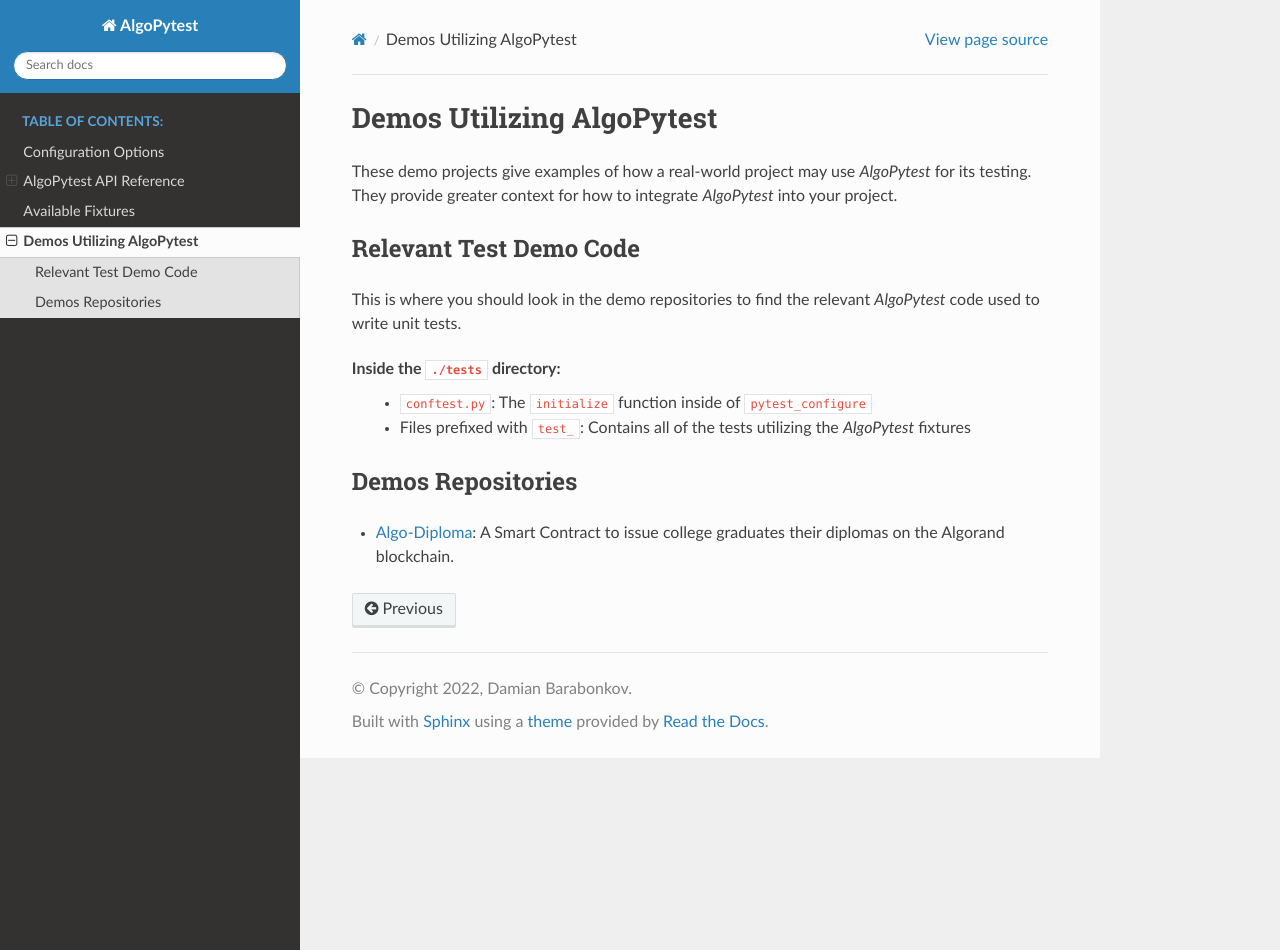
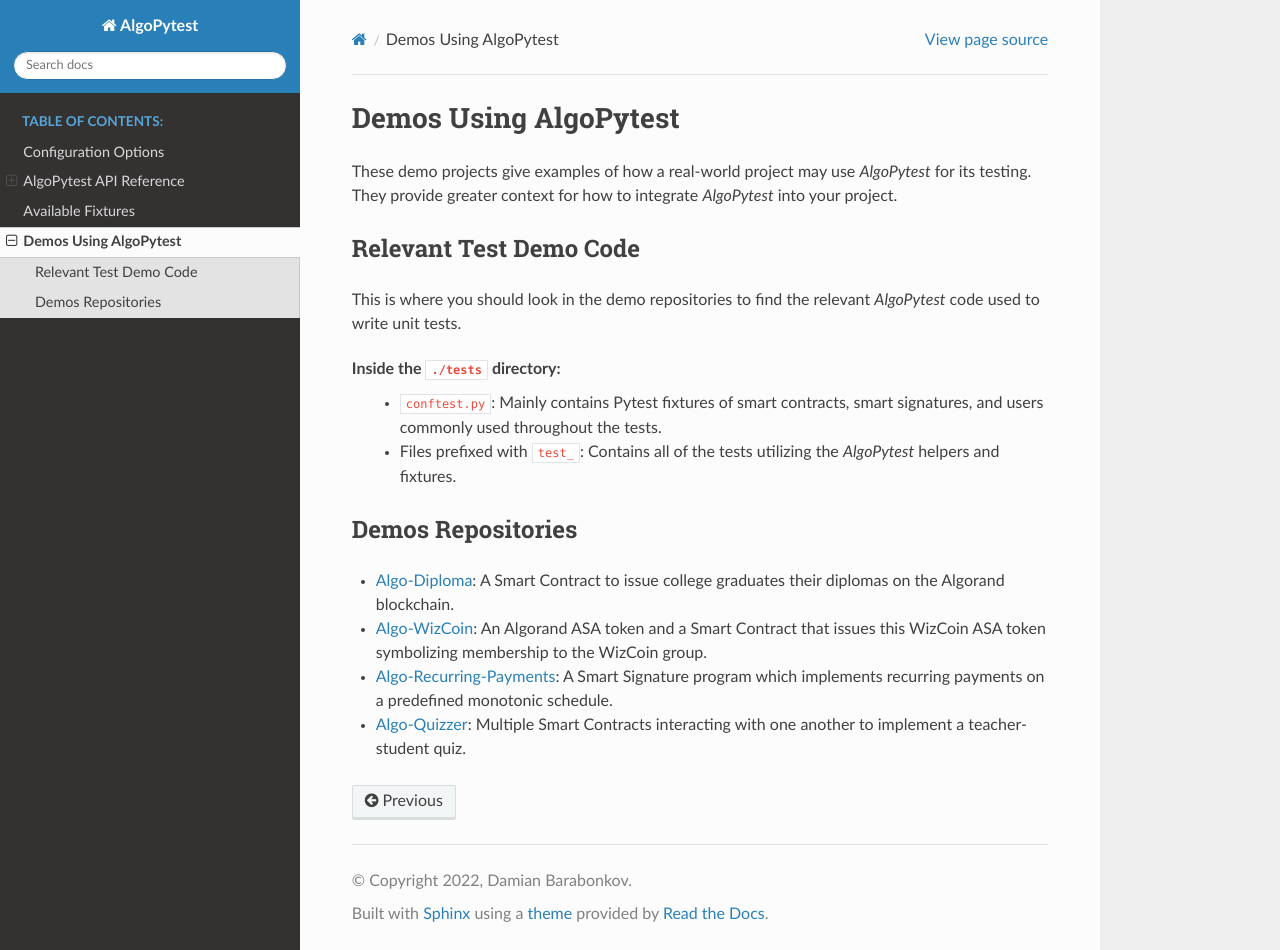
Before and after one commit to DamianB-BitFlipper/algopytest, a Sphinx documentation site: the page built from docs/source/demos.rst, in a window 1280 px wide and 950 px high. Built offline with Sphinx 7.4.7 and the Read the Docs theme 2.0.0, drawn with Linux system fonts in a browser that asks for light colours.

Commit message:
Include all current demo projects in `demos.rst` (#78)
* Updated the 'demos.rst' to include all current demo projects

* Added to CHANGELOG

```diff
--- a/docs/source/demos.rst
+++ b/docs/source/demos.rst
@@ -1,5 +1,5 @@
-Demos Utilizing AlgoPytest
-==========================
+Demos Using AlgoPytest
+======================
 
 These demo projects give examples of how a real-world project may use `AlgoPytest` for its testing. They provide greater context for how to integrate `AlgoPytest` into your project.
 
@@ -8,10 +8,13 @@
 This is where you should look in the demo repositories to find the relevant `AlgoPytest` code used to write unit tests.
 
 Inside the ``./tests`` directory:
-   * ``conftest.py``: The ``initialize`` function inside of ``pytest_configure``
-   * Files prefixed with ``test_``: Contains all of the tests utilizing the `AlgoPytest` fixtures
+   * ``conftest.py``: Mainly contains Pytest fixtures of smart contracts, smart signatures, and users commonly used throughout the tests.
+   * Files prefixed with ``test_``: Contains all of the tests utilizing the `AlgoPytest` helpers and fixtures.
 
 Demos Repositories
 ------------------
 
 * `Algo-Diploma <https://github.com/DamianB-BitFlipper/algo-diploma>`_: A Smart Contract to issue college graduates their diplomas on the Algorand blockchain.
+* `Algo-WizCoin <https://github.com/DamianB-BitFlipper/algo-wizcoin>`_: An Algorand ASA token and a Smart Contract that issues this WizCoin ASA token symbolizing membership to the WizCoin group.
+* `Algo-Recurring-Payments <https://github.com/DamianB-BitFlipper/algo-recurring-payments>`_: A Smart Signature program which implements recurring payments on a predefined monotonic schedule.
+* `Algo-Quizzer <https://github.com/DamianB-BitFlipper/algo-quizzer>`_: Multiple Smart Contracts interacting with one another to implement a teacher-student quiz.
```
Also changed, not shown: CHANGELOG.md (+1 -0 lines).
